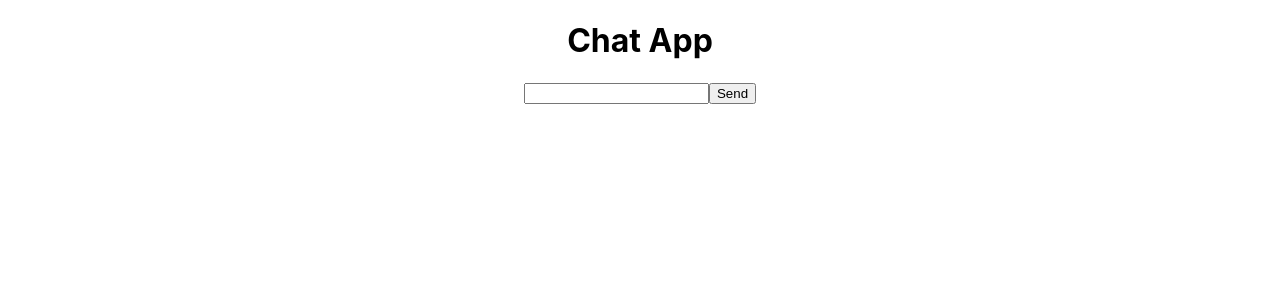
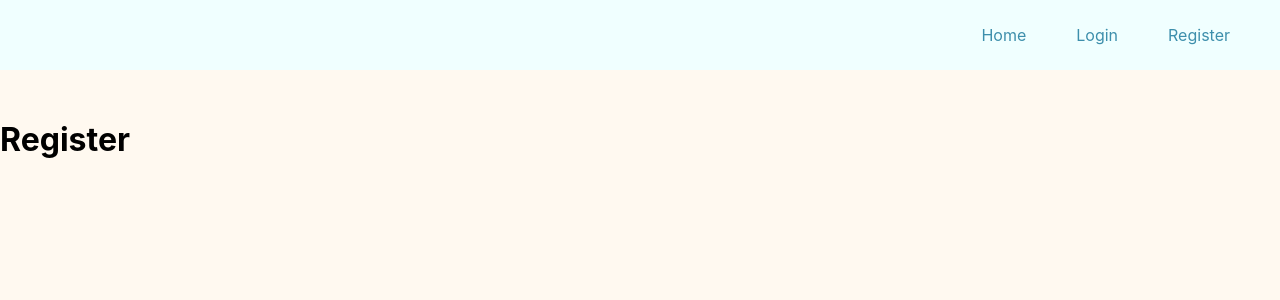
Before and after one commit to paajas2/ChatAppJP, a React (Create React App) app: page /register in a window 1280 px wide. Shown: the top 300 px of the page. Built offline with nearby package versions, Linux system fonts and the light colour scheme.

Commit message:
Week 4
Changes and additions made on Week 4

```diff
--- a/package.json
+++ b/package.json
@@ -8,6 +8,8 @@
     "@testing-library/user-event": "^13.5.0",
     "react": "^18.2.0",
     "react-dom": "^18.2.0",
+    "react-router": "^5.2.0",
+    "react-router-dom": "^5.2.0",
     "react-scripts": "5.0.1",
     "web-vitals": "^2.1.4"
   },
--- /dev/null
+++ b/src/components/Login.js
@@ -0,0 +1,13 @@
+import React from 'react';
+
+class Login extends React.Component {
+    render() {
+        return (
+            <div>
+                <h1>Login</h1>
+            </div>
+        );
+    }
+}
+
+export default Login;
--- /dev/null
+++ b/src/components/Register.js
@@ -0,0 +1,13 @@
+import React from 'react';
+
+class Register extends React.Component {
+    render() {
+        return (
+            <div>
+                <h1>Register</h1>
+            </div>
+        );
+    }
+}
+
+export default Register;
--- a/src/index.css
+++ b/src/index.css
@@ -5,9 +5,33 @@
     sans-serif;
   -webkit-font-smoothing: antialiased;
   -moz-osx-font-smoothing: grayscale;
+  background-color: rgb(255, 249, 240);
 }
 
 code {
   font-family: source-code-pro, Menlo, Monaco, Consolas, 'Courier New',
     monospace;
 }
+
+.main-nav {
+  text-align: right;
+  margin-bottom: 50px;
+  padding: 0 25px;
+  background-color: azure;
+}
+
+a {
+  color: #3d8fac;
+  text-decoration: none;
+  transition: all .25s ease;
+}
+
+a:hover {
+  color: #5d8cae;
+  text-decoration: underline;
+}
+
+.main-nav a {
+  display: inline-block;
+  padding: 25px 25px;
+}
--- a/src/index.js
+++ b/src/index.js
@@ -3,13 +3,33 @@
 import './index.css';
 import App from './App';
 import reportWebVitals from './reportWebVitals';
+import Login from './components/Login';
+import Register from './components/Register';
+import {BrowserRouter as Router, Route, Link, Switch} from 'react-router-dom';
+
+class AppRouter extends React.Component {
+  render() {
+    return (
+      <Router>
+        <div className="app">
+          <nav className="main-nav">
+            <Link to="/">Home</Link>
+            <Link to="/login">Login</Link>
+            <Link to="/register">Register</Link>
+          </nav>
+          <Switch>
+            <Route exact path="/" component={App} />
+            <Route path="/login" component={Login} />
+            <Route path="/register" component={Register} />
+          </Switch>
+        </div>
+      </Router>
+    );
+  }
+}
 
 const root = ReactDOM.createRoot(document.getElementById('root'));
-root.render(
-  <React.StrictMode>
-    <App />
-  </React.StrictMode>
-);
+root.render(<AppRouter />);
 
 // If you want to start measuring performance in your app, pass a function
 // to log results (for example: reportWebVitals(console.log))
```
Also changed, not shown: 1 other file (tests, documents, lock files or other folders).
